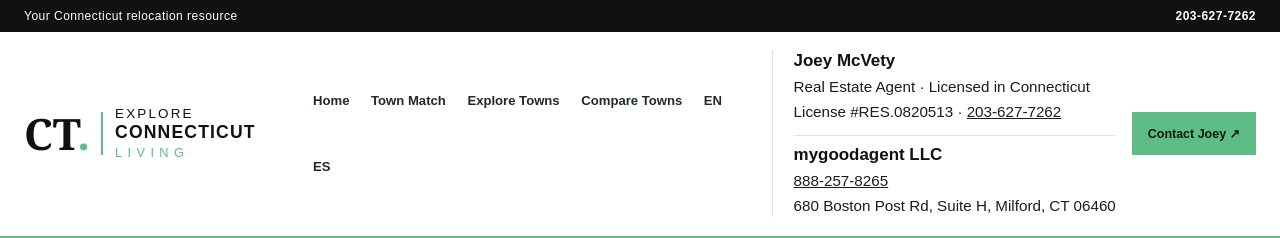
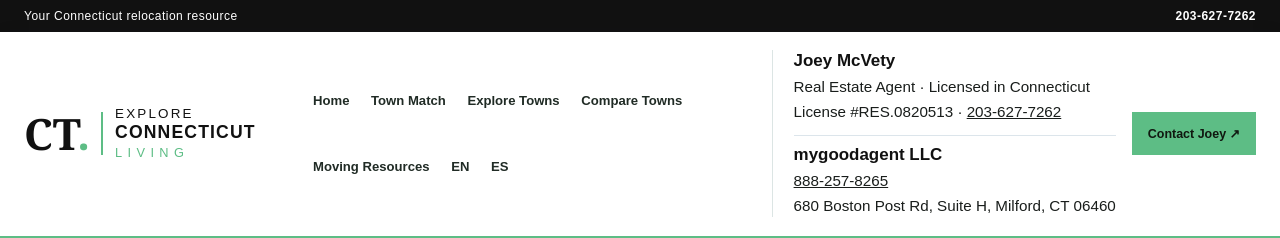
Before and after one commit to joeysellsct/Explore-Connecticut-Living, a Next.js app: page /en/moving-resources in a window 1280 px wide. Shown: the top 238 px of the page. Built offline with nearby package versions, Linux system fonts and the light colour scheme; no server answers.

Commit message:
Add Moving Resources affiliate page to English and Spanish site navigation

```diff
--- a/app/[locale]/layout.tsx
+++ b/app/[locale]/layout.tsx
@@ -17,7 +17,7 @@ export default async function LocaleLayout({children,params}:{children:ReactNode
     <div className="topbar"><span>{locale==='es'?'Descubre Connecticut con un experto local':'Your Connecticut relocation resource'}</span><a href="tel:+12036277262">203-627-7262</a></div>
     <header className="brand-header">
       <Link href={`/${locale}`} className="site-logo" aria-label="Explore Connecticut Living home"><span className="logo-symbol">CT<span className="logo-dot">.</span></span><span className="logo-wordmark">EXPLORE <strong>CONNECTICUT</strong><small>LIVING</small></span></Link>
-      <nav className="main-nav" aria-label="Main navigation"><Link href={`/${locale}`}>{locale==='es'?'Inicio':'Home'}</Link><Link href={`/${locale}/town-match`}>{locale==='es'?'Encuentra tu municipio':'Town Match'}</Link><Link href={`/${locale}/towns`}>{locale==='es'?'Municipios':'Explore Towns'}</Link><Link href={`/${locale}/compare`}>{locale==='es'?'Comparar municipios':'Compare Towns'}</Link><Link href="/en">EN</Link><Link href="/es">ES</Link></nav>
+      <nav className="main-nav" aria-label="Main navigation"><Link href={`/${locale}`}>{locale==='es'?'Inicio':'Home'}</Link><Link href={`/${locale}/town-match`}>{locale==='es'?'Encuentra tu municipio':'Town Match'}</Link><Link href={`/${locale}/towns`}>{locale==='es'?'Municipios':'Explore Towns'}</Link><Link href={`/${locale}/compare`}>{locale==='es'?'Comparar municipios':'Compare Towns'}</Link><Link href={`/${locale}/moving-resources`}>{locale==='es'?'Mudanza y servicios':'Moving Resources'}</Link><Link href="/en">EN</Link><Link href="/es">ES</Link></nav>
       <div className="agent-header"><div className="agent-header-text"><div className="agent-identity"><strong>Joey McVety</strong><span>{locale==='es'?'Agente inmobiliario · Licenciado en Connecticut':'Real Estate Agent · Licensed in Connecticut'}</span><span>License #RES.0820513 · <a href="tel:+12036277262">203-627-7262</a></span></div><div className="broker-identity"><strong>mygoodagent LLC</strong><span><a href="tel:+18882578265">888-257-8265</a></span><span>680 Boston Post Rd, Suite H, Milford, CT 06460</span></div></div><a className="agent-contact" href="mailto:JoeySellsCT@gmail.com">{locale==='es'?'Contáctame':'Contact Joey'} ↗</a></div>
     </header>
     {children}
```
